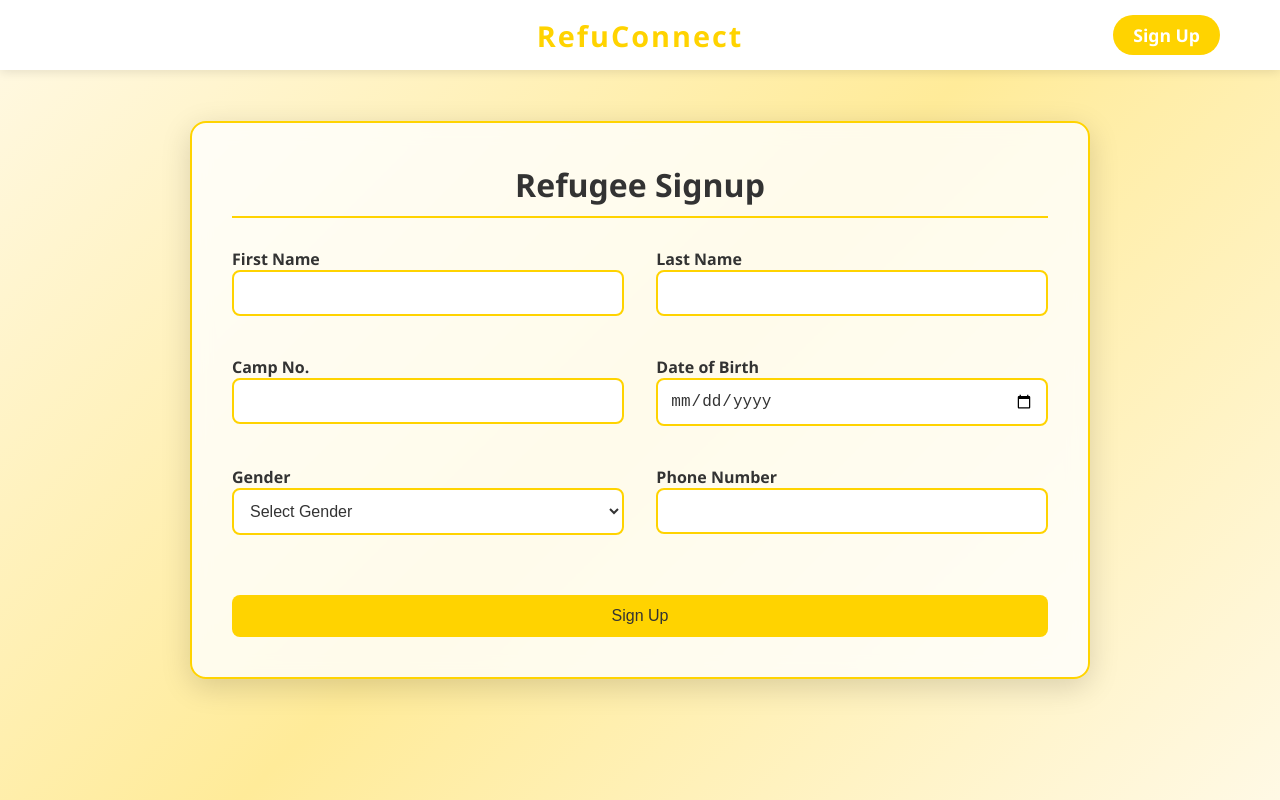
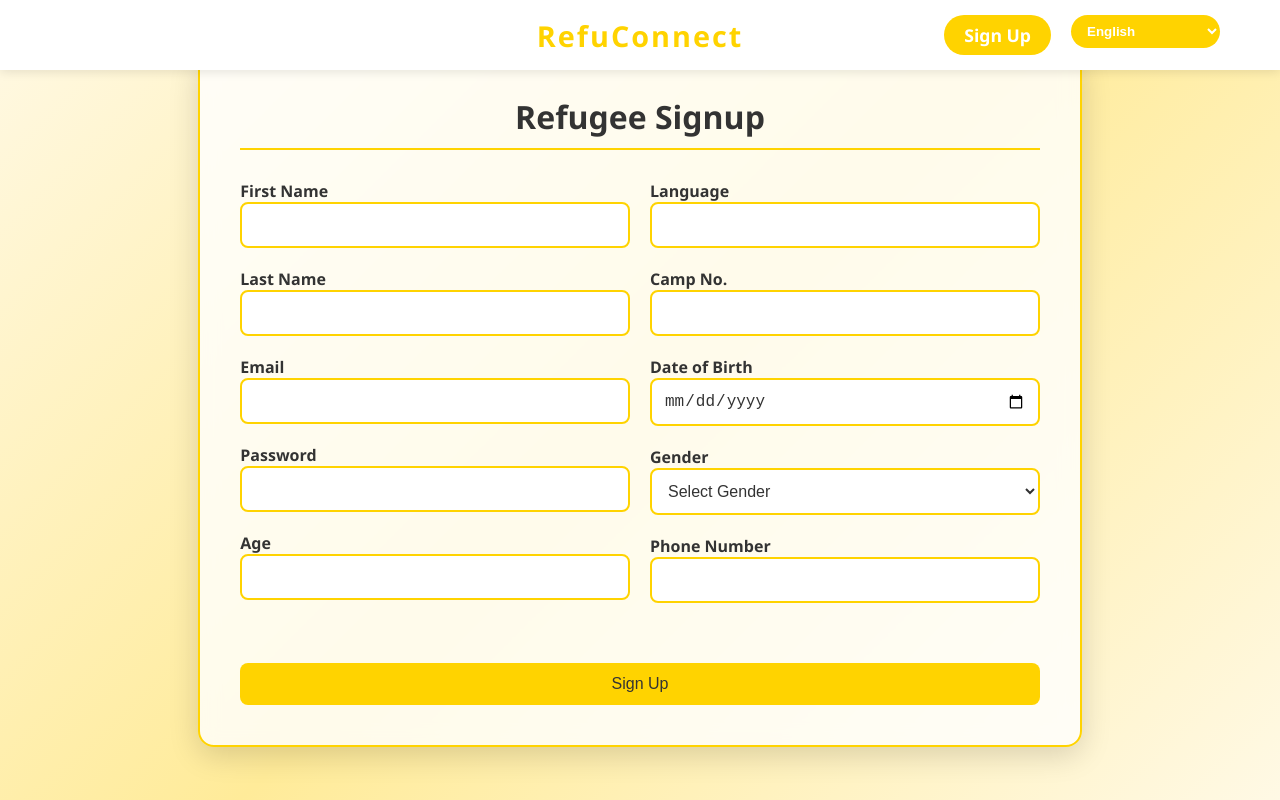
Before and after one commit to ehab20011/p-hacks, a React (Create React App) app in the folder client/: page /signup-refugee in a window 1280 px wide. Built offline with nearby package versions, Linux system fonts and the light colour scheme.

Commit message:
added language option in navbar

```diff
--- a/client/src/components/ChatSystem.jsx
+++ b/client/src/components/ChatSystem.jsx
@@ -31,7 +31,6 @@ const ChatSystem = () => {
 
   return (
     <div className="chat-system">
-      <NavBar />
       <div className="chat-list">
         {chats.map((chat) => (
           <div
--- a/client/src/components/NavBar.jsx
+++ b/client/src/components/NavBar.jsx
@@ -2,6 +2,13 @@ import React from "react";
 import "./styles/NavBar.css";
 
 const NavBar = () => {
+  const languages = [
+    "English", "Spanish", "Mandarin", "Hindi", "Arabic", "Portuguese", "Bengali", "Russian",
+    "Japanese", "Punjabi", "German", "Javanese", "Wu", "Malay", "Telugu", "Vietnamese",
+    "Korean", "French", "Marathi", "Tamil", "Urdu", "Turkish", "Italian", "Yue (Cantonese)",
+    "Thai", "Gujarati", "Jin", "Persian", "Polish", "Pashto", "Kannada", "Xiang"
+  ];
+
   return (
     <header className="navbar">
       <div className="navbar-container">
@@ -17,6 +24,15 @@ const NavBar = () => {
           <a href="#login" className="navbar-login">
             Sign Up
           </a>
+          <div className="navbar-language">
+            <select>
+              {languages.map((language, index) => (
+                <option key={index} value={language}>
+                  {language}
+                </option>
+              ))}
+            </select>
+          </div>
         </nav>
       </div>
     </header>
--- a/client/src/components/SignupRefugee.jsx
+++ b/client/src/components/SignupRefugee.jsx
@@ -9,7 +9,7 @@ const SignupRefugee = () => {
   const [email, setEmail] = useState(""); // Email field
   const [password, setPassword] = useState(""); // Password field
   const [age, setAge] = useState(""); // Age Field
-  const [gender, setGender] = useState(""); // Email field
+  const [gender, setGender] = useState("");
   const [familyMembers, setFamilyMembers] = useState(""); // Number of family members
   const [camp, setCamp] = useState(""); // Encampment
   const [language, setLanguage] = useState(""); // Language
@@ -59,10 +59,10 @@ const SignupRefugee = () => {
   return (
     <div>
       <NavBar />
-
       <div className="signup-refugee-container">
         <h2>Refugee Signup</h2>
-        <form onSubmit={handleSubmit}>
+        <form onSubmit={handleSubmit} className="signup-worker-form">
+          <div className="signup-refugee-column">
             <div>
               <label>First Name</label>
               <input
@@ -78,6 +78,44 @@ const SignupRefugee = () => {
                 type="text"
                 value={lastName}
                 onChange={(e) => setLastName(e.target.value)}
+                required
+              />
+            </div>
+            <div>
+              <label>Email</label>
+              <input
+                type="email"
+                value={email}
+                onChange={(e) => setEmail(e.target.value)}
+                required
+              />
+            </div>
+            <div>
+              <label>Password</label>
+              <input
+                type="password"
+                value={password}
+                onChange={(e) => setPassword(e.target.value)}
+                required
+              />
+            </div>
+            <div>
+              <label>Age</label>
+              <input
+                type="number"
+                value={age}
+                onChange={(e) => setAge(e.target.value)}
+                required
+              />
+            </div>
+          </div>
+          <div className="signup-worker-column">
+            <div>
+              <label>Language</label>
+              <input
+                type="text"
+                value={language}
+                onChange={(e) => setLanguage(e.target.value)}
                 required
               />
             </div>
@@ -121,6 +159,7 @@ const SignupRefugee = () => {
                 required
               />
             </div>
+          </div>
           <button type="submit">Sign Up</button>
         </form>
       </div>
--- a/client/src/components/SignupWorker.jsx
+++ b/client/src/components/SignupWorker.jsx
@@ -54,6 +54,8 @@ const SignupWorker = () => {
   };
 
   return (
+    <div>
+      <NavBar />
       <div className="signup-worker-container">
         <h2>Employee Signup</h2>
         <form onSubmit={handleSubmit} className="signup-worker-form">
@@ -105,9 +107,13 @@ const SignupWorker = () => {
                 <option value="doctor">Doctor</option>
                 <option value="nurse">Nurse</option>
                 <option value="paramedic">Paramedic</option>
-                            <option value="logistics-coordinator">Logistics Coordinator</option>
+                <option value="logistics-coordinator">
+                  Logistics Coordinator
+                </option>
                 <option value="camp-manager">Camp Manager</option>
-                            <option value="food-distribution">Food Distribution Coordinator</option>
+                <option value="food-distribution">
+                  Food Distribution Coordinator
+                </option>
                 <option value="sanitation-worker">Sanitation Worker</option>
                 <option value="security-personnel">Security Personnel</option>
               </select>
@@ -168,6 +174,7 @@ const SignupWorker = () => {
           <button type="submit">Sign Up</button>
         </form>
       </div>
+    </div>
   );
 };
 
--- a/client/src/components/styles/Login.css
+++ b/client/src/components/styles/Login.css
@@ -31,12 +31,15 @@ body {
   align-items: center;
   width: 50%;
   overflow: hidden;
+  position: relative; /* Added for gradient overlay */
+  border-radius: 5%; /* Make the container itself rounded */
+  box-shadow: 0 4px 8px rgba(0, 0, 0, 0.2);
 }
 
 .left-container img {
   width: 100%;
   height: auto;
-  transition: transform 0.5s ease;
+  transition: transform 0.5s ease, filter 0.5s ease;
 }
 
 .left-container img:hover {
--- a/client/src/components/styles/NavBar.css
+++ b/client/src/components/styles/NavBar.css
@@ -3,6 +3,28 @@ html, body {
     padding: 0;
     font-family: 'Segoe UI', Tahoma, Geneva, Verdana, sans-serif;
   }
+
+  .navbar-language select {
+    padding: 8px 12px;
+    border-radius: 25px;
+    border: none;
+    background-color: #ffd300;
+    color: #ffffff;
+    font-weight: 600;
+    cursor: pointer;
+    transition: background-color 0.3s ease;
+    outline: none;
+}
+
+.navbar-language select:hover {
+    background-color: #feb603;
+}
+
+.navbar-language select option {
+    background-color: #ffd300;
+    color: #000000;
+}
+
 
   .navbar {
     width: 100%;
--- a/client/src/components/styles/SignupRefugee.css
+++ b/client/src/components/styles/SignupRefugee.css
@@ -22,6 +22,15 @@
     }
 }
 
+.signup-refugee-container h2 {
+    text-align: center;
+    margin-bottom: 30px;
+    font-size: 2rem;
+    color: #333;
+    border-bottom: 2px solid #FFD300;
+    padding-bottom: 10px;
+}
+
 .signup-refugee-container form {
     opacity: 0;
     animation: fadeIn 1s ease-out forwards;
@@ -32,23 +41,90 @@
         opacity: 1;
     }
 }
-
-.signup-refugee-container h2 {
-    text-align: center;
-    margin-bottom: 30px;
-    font-size: 2rem;
-    color: #333;
-    border-bottom: 2px solid #FFD300;
-    padding-bottom: 10px;
-}
-
 .signup-refugee-container form {
     display: flex;
     flex-wrap: wrap;
-    justify-content: space-between;
+    /*justify-content: space-between;*/
     gap: 20px;
 }
 
+.signup-refugee-column {
+    flex: 1;
+    min-width: 300px;
+}
+
+.signup-refugee-column div {
+    margin-bottom: 20px;
+    position: relative;
+}
+
+.signup-refugee-column div input,
+.signup-refugee-column div select {
+    padding: 12px;
+    border: 2px solid #FFD300;
+    border-radius: 8px;
+    outline: none;
+    color: #333;
+    font-size: 1rem;
+    width: 100%;
+    background-color: #FFFFFF;
+    transition: border-color 0.3s ease, box-shadow 0.3s ease, transform 0.3s ease;
+}
+
+.signup-refugee-container input:focus,
+.signup-refugee-container select:focus {
+    border-color: #333;
+    box-shadow: 0 0 8px rgba(0, 0, 0, 0.2);
+    transform: scale(1.02);
+}
+
+.signup-refugee-container input::placeholder {
+    transition: opacity 0.3s ease;
+}
+
+.signup-refugee-container input:focus::placeholder {
+    opacity: 0;
+}
+
+.signup-refugee-container label {
+    margin-bottom: 8px;
+    font-weight: bold;
+    color: #333;
+    transition: color 0.3s ease;
+}
+
+
+
+.signup-refugee-container input:focus ~ label,
+.signup-refugee-container select:focus ~ label {
+    color: #333;
+    transform: translateY(-10px);
+    font-size: 0.875rem;
+}
+
+.signup-refugee-container button {
+    width: 100%;
+    padding: 12px;
+    background-color: #FFD300;
+    color: #333;
+    border: none;
+    border-radius: 8px;
+    cursor: pointer;
+    font-size: 1rem;
+    transition: background-color 0.3s ease, transform 0.2s ease, box-shadow 0.3s ease;
+    margin-top: 20px;
+}
+
+.signup-refugee-container button:hover {
+    background-color: #FFC300;
+    transform: scale(1.05);
+}
+
+.signup-refugee-container button:active {
+    transform: scale(0.98);
+    box-shadow: 0 4px 8px rgba(0, 0, 0, 0.2);
+}
+/*starting to get messy
 .signup-refugee-container form > div {
     width: 48%;
     margin-bottom: 20px;
@@ -118,7 +194,7 @@
 .signup-refugee-container button:active {
     transform: scale(0.98);
     box-shadow: 0 4px 8px rgba(0, 0, 0, 0.2);
-}
+}*/
 
 body {
     background: linear-gradient(135deg, #FFF9E5 0%, #FFEB99 50%, #FFF9E5 100%);
```
Lines whose indentation alone changed are shown as unchanged.
